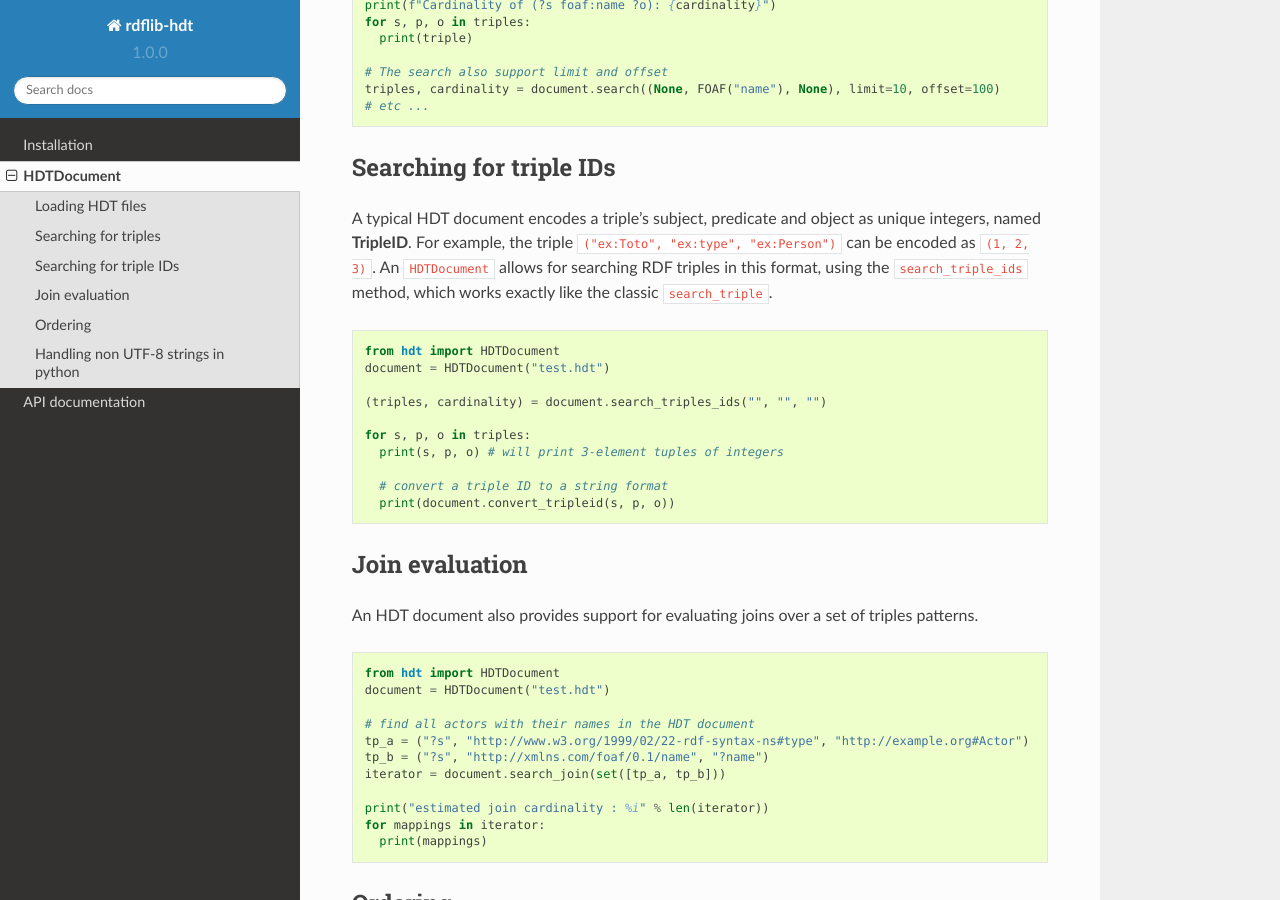
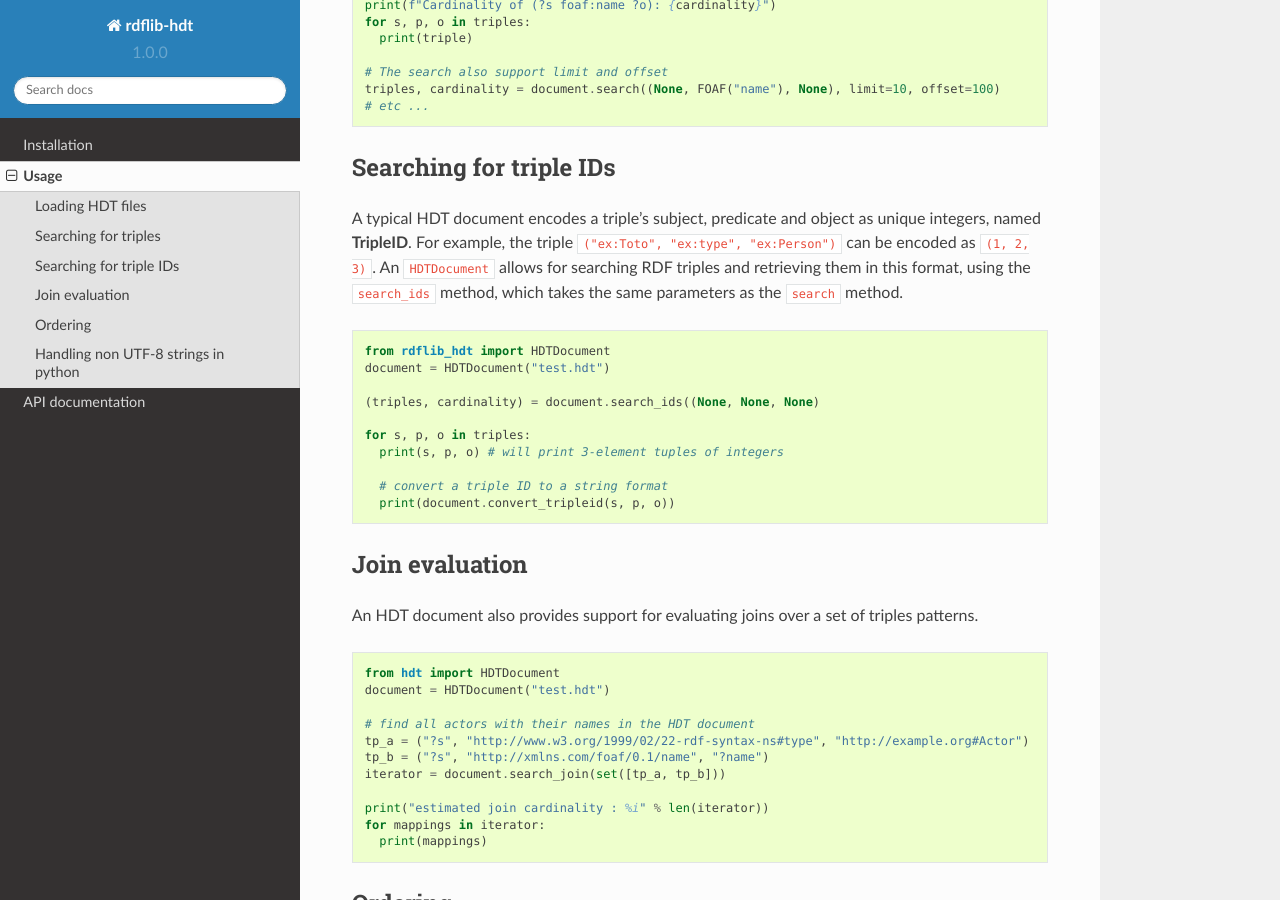
Before and after one commit to RDFLib/rdflib-hdt, a Sphinx documentation site: the page built from docs/source/hdtdocument.rst, in a window 1280 px wide and 900 px high, scrolled down 987 px. Built offline with Sphinx 7.4.7 and the Read the Docs theme 2.0.0, drawn with Linux system fonts in a browser that asks for light colours; some of the changed text lies outside the part shown.

Commit message:
add rdflib logo to docs

```diff
--- a/docs/source/conf.py
+++ b/docs/source/conf.py
@@ -96,6 +96,10 @@
 # so a file named "default.css" will overwrite the builtin "default.css".
 html_static_path = ['_static']
 
+# If given, this must be the name of an image file (path relative to the configuration directory) that is the favicon of the docs.
+# Modern browsers use this as the icon for tabs, windows and bookmarks.
+html_favicon = '_static/rdflib_logo.png'
+
 # Custom sidebar templates, must be a dictionary that maps document names
 # to template names.
 #
--- a/docs/source/hdtdocument.rst
+++ b/docs/source/hdtdocument.rst
@@ -1,4 +1,4 @@
-HDTDocument
+Usage
 ===========
 
 Loading HDT files
@@ -57,14 +57,14 @@
 
 A typical HDT document encodes a triple's subject, predicate and object as unique integers, named **TripleID**.
 For example, the triple ``("ex:Toto", "ex:type", "ex:Person")`` can be encoded as ``(1, 2, 3)``.
-An ``HDTDocument`` allows for searching RDF triples in this format, using the ``search_triple_ids`` method, which works exactly like the classic ``search_triple``.
+An ``HDTDocument`` allows for searching RDF triples and retrieving them in this format, using the ``search_ids`` method, which takes the same parameters as the ``search`` method.
 
 .. code-block:: python
 
-  from hdt import HDTDocument
+  from rdflib_hdt import HDTDocument
   document = HDTDocument("test.hdt")
 
-  (triples, cardinality) = document.search_triples_ids("", "", "")
+  (triples, cardinality) = document.search_ids((None, None, None)
 
   for s, p, o in triples:
     print(s, p, o) # will print 3-element tuples of integers
```
Also changed, not shown: docs/source/_static/rdflib_logo.png (added).
